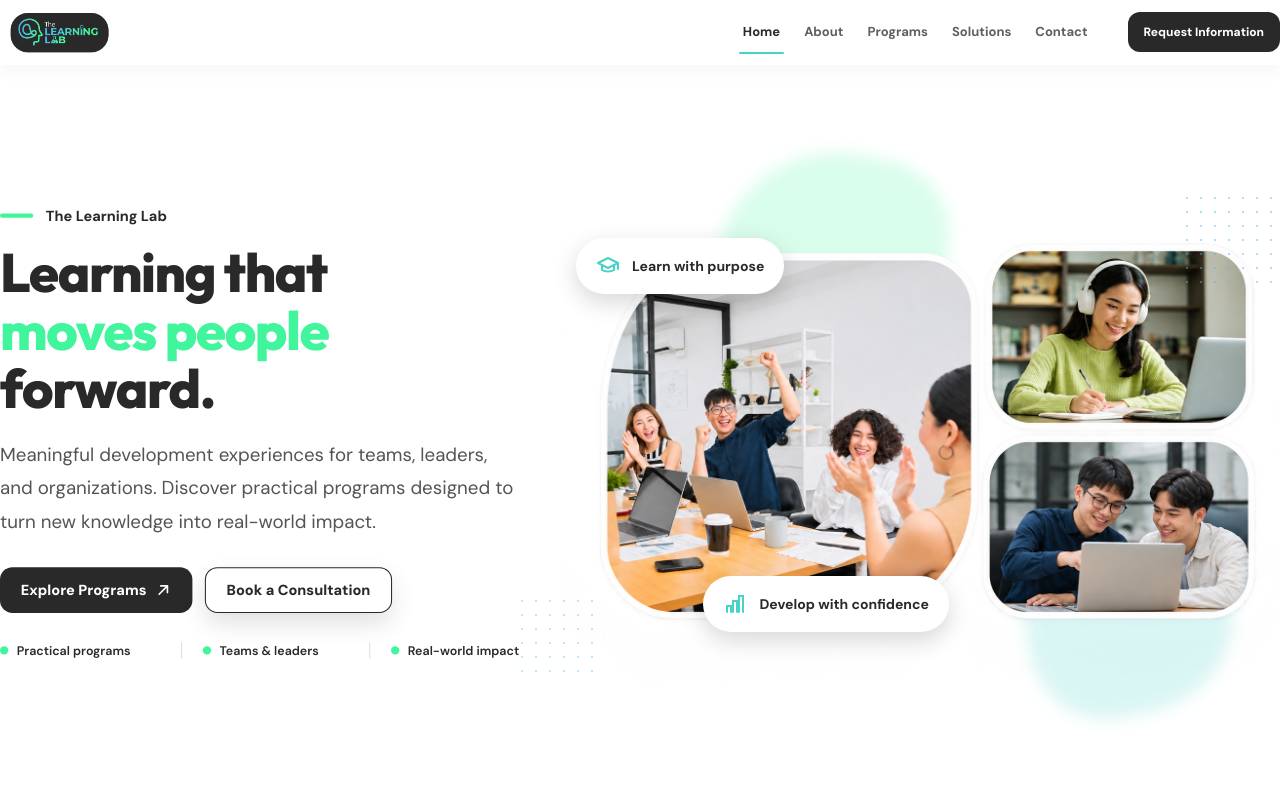
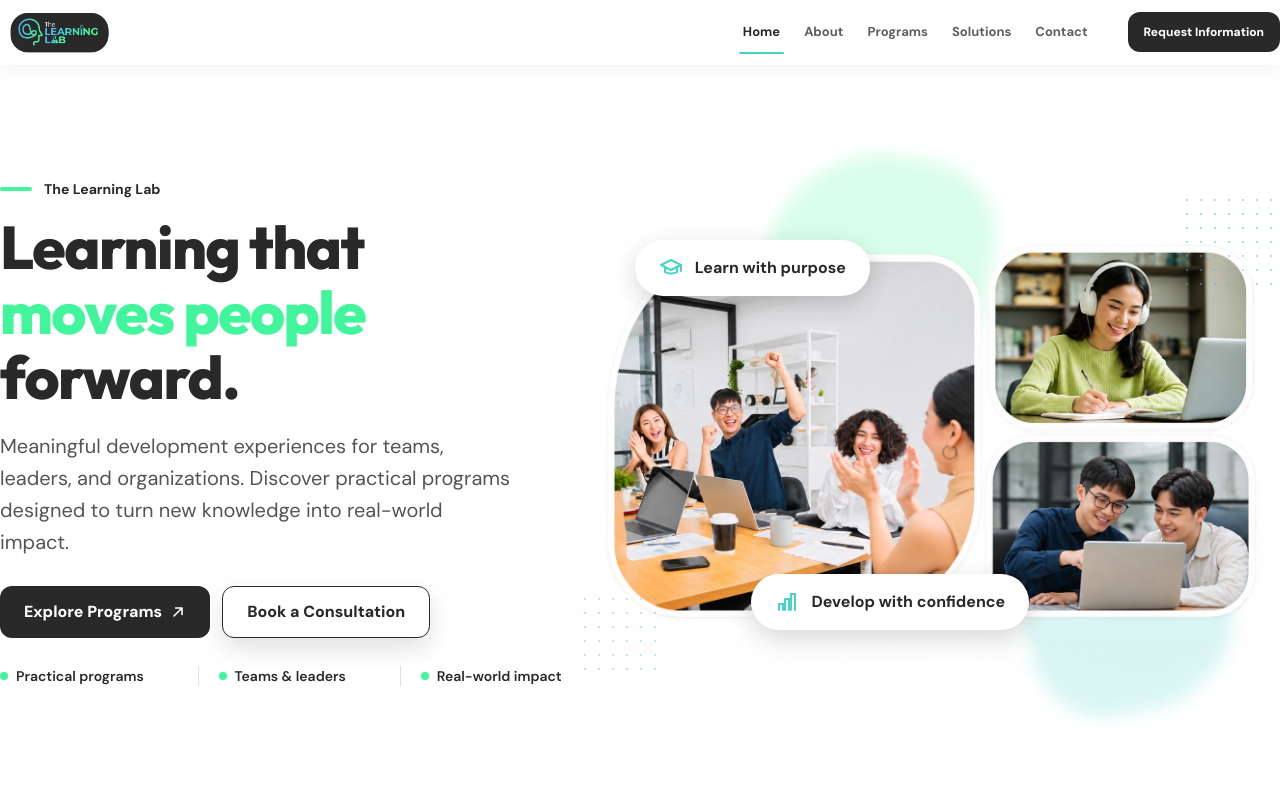
Before and after one commit to gabzy0423/The-Learning-Lab, a Next.js app: page / in a window 1280 px wide. Shown: the top 800 px of the page. Built offline with nearby package versions, Linux system fonts and the light colour scheme.

Commit message:
Strengthen desktop hero typography and visual balance

```diff
--- a/app/page.tsx
+++ b/app/page.tsx
@@ -17,23 +17,23 @@ export default function Home() {
     <main className="relative flex-1 overflow-hidden bg-brand-white text-brand-charcoal">
       <section className="overflow-hidden bg-brand-white" aria-label="Hero">
       {/* Desktop navbar occupies 4rem plus its 1px bottom border. */}
-      <div className="mx-auto grid min-h-0 w-full max-w-[80rem] grid-cols-1 items-start gap-8 px-7 py-10 sm:px-10 sm:py-12 lg:min-h-[calc(100dvh-4rem-1px)] lg:grid-cols-[minmax(0,0.9fr)_minmax(0,1.1fr)] lg:items-center lg:px-0 xl:grid-cols-[minmax(0,0.8fr)_minmax(0,1.2fr)]">
-        <div className="max-w-2xl lg:scale-[1.04] lg:origin-left">
+      <div className="mx-auto grid min-h-0 w-full max-w-[80rem] grid-cols-1 items-start gap-8 px-7 py-10 sm:px-10 sm:py-12 lg:min-h-[calc(100dvh-4rem-1px)] lg:grid-cols-[minmax(0,0.9fr)_minmax(0,1.1fr)] lg:items-center lg:px-0">
+        <div className="max-w-2xl">
           <p className="flex items-center gap-3 text-sm font-bold text-brand-charcoal">
             <span aria-hidden="true" className="h-1 w-8 rounded-full bg-brand-mint-green" />
             The Learning Lab
           </p>
-          <h1 className="mt-4 max-w-2xl text-3xl font-extrabold leading-[1.08] tracking-tight sm:text-4xl xl:text-[3.25rem] 2xl:text-5xl">
+          <h1 className="mt-4 max-w-2xl text-3xl font-extrabold leading-[1.08] tracking-tight sm:text-4xl lg:text-[clamp(3rem,4.7vw,4rem)]">
             <span className="sm:block">Learning that </span>
             <span className="text-brand-mint-green sm:block">moves people </span>
             <span className="sm:block">forward.</span>
           </h1>
-          <p className="mt-5 max-w-lg text-base leading-7 text-brand-charcoal/80 sm:text-lg sm:leading-8">
+          <p className="mt-5 max-w-lg text-base leading-7 text-brand-charcoal/80 sm:text-lg sm:leading-8 lg:text-xl">
             Meaningful development experiences for teams, leaders, and
             organizations. Discover practical programs designed to turn new
             knowledge into real-world impact.
           </p>
-          <div className="mt-7 flex flex-col gap-3 sm:flex-row">
+          <div className="mt-7 flex flex-col gap-3 sm:flex-row sm:flex-wrap lg:[&>a]:min-h-13 lg:[&>a]:px-6 lg:[&>a]:text-base">
             <Link
               href="/programs"
               className="group inline-flex min-h-11 shrink-0 items-center justify-center gap-2 whitespace-nowrap rounded-xl bg-brand-charcoal px-5 text-sm font-extrabold text-brand-white transition-transform duration-200 hover:-translate-y-0.5 hover:bg-brand-charcoal/90 active:translate-y-0 active:scale-[0.98] focus-visible:outline-2 focus-visible:outline-offset-2 focus-visible:outline-brand-cyan-blue motion-reduce:transition-none"
@@ -59,13 +59,13 @@ export default function Home() {
               Book a Consultation
             </Link>
           </div>
-          <ul className="mt-7 flex w-full flex-wrap items-center justify-between gap-x-2 gap-y-2 text-[10px] font-semibold text-brand-charcoal sm:flex-nowrap sm:gap-y-0 sm:text-xs sm:gap-x-0">
+          <ul className="mt-7 flex w-full flex-wrap items-center justify-between gap-x-2 gap-y-2 text-[10px] font-semibold text-brand-charcoal sm:text-xs lg:text-sm">
             <li className="flex items-center gap-2 sm:pr-5"><span aria-hidden="true" className="size-2 rounded-full bg-brand-mint-green" />Practical programs</li>
             <li className="flex items-center gap-2 sm:border-l sm:border-brand-charcoal/15 sm:px-5"><span aria-hidden="true" className="size-2 rounded-full bg-brand-mint-green" />Teams &amp; leaders</li>
             <li className="flex items-center gap-2 sm:border-l sm:border-brand-charcoal/15 sm:pl-5"><span aria-hidden="true" className="size-2 rounded-full bg-brand-mint-green" />Real-world impact</li>
           </ul>
         </div>
-        <div className="relative isolate order-2 flex w-full justify-center lg:order-none lg:justify-end">
+        <div className="relative isolate order-2 flex w-full justify-center lg:order-none lg:justify-end lg:[&>span:not([aria-hidden])]:text-base lg:[&>span:not([aria-hidden])]:px-6">
           <span aria-hidden="true" className="pointer-events-none absolute -top-8 left-1/4 size-44 rotate-12 rounded-[62%_38%_48%_52%] bg-brand-mint-green/20 blur-sm lg:size-56" />
           <span aria-hidden="true" className="pointer-events-none absolute -bottom-8 right-12 size-40 -rotate-12 rounded-[38%_62%_57%_43%] bg-brand-turquoise/20 blur-sm lg:size-52" />
           <Image
@@ -75,7 +75,7 @@ export default function Home() {
             height={1024}
             priority
             sizes="(min-width: 1280px) 60vw, (min-width: 1024px) 55vw, 100vw"
-            className="relative z-10 block h-auto w-full lg:translate-x-[4%]"
+            className="relative z-10 block h-auto w-full lg:w-[108%] lg:max-w-none lg:shrink-0 lg:translate-x-[4%]"
           />
           <span className="pointer-events-none absolute left-[6%] top-[11%] z-20 inline-flex items-center gap-2 rounded-full bg-white px-4 py-3 text-xs font-bold text-brand-charcoal shadow-[0_8px_24px_rgba(0,0,0,0.16)] sm:gap-3 sm:px-5 sm:py-4 sm:text-sm">
             <svg aria-hidden="true" viewBox="0 0 24 24" className="size-5 shrink-0 text-brand-turquoise sm:size-6" fill="none" stroke="currentColor" strokeWidth="2" strokeLinecap="round" strokeLinejoin="round"><path d="m2 9 10-5 10 5-10 5L2 9Z" /><path d="M6 11v5c3 2 9 2 12 0v-5M22 9v6" /></svg>
```
Also changed, not shown: 2 other files (tests, documents, lock files or other folders).
